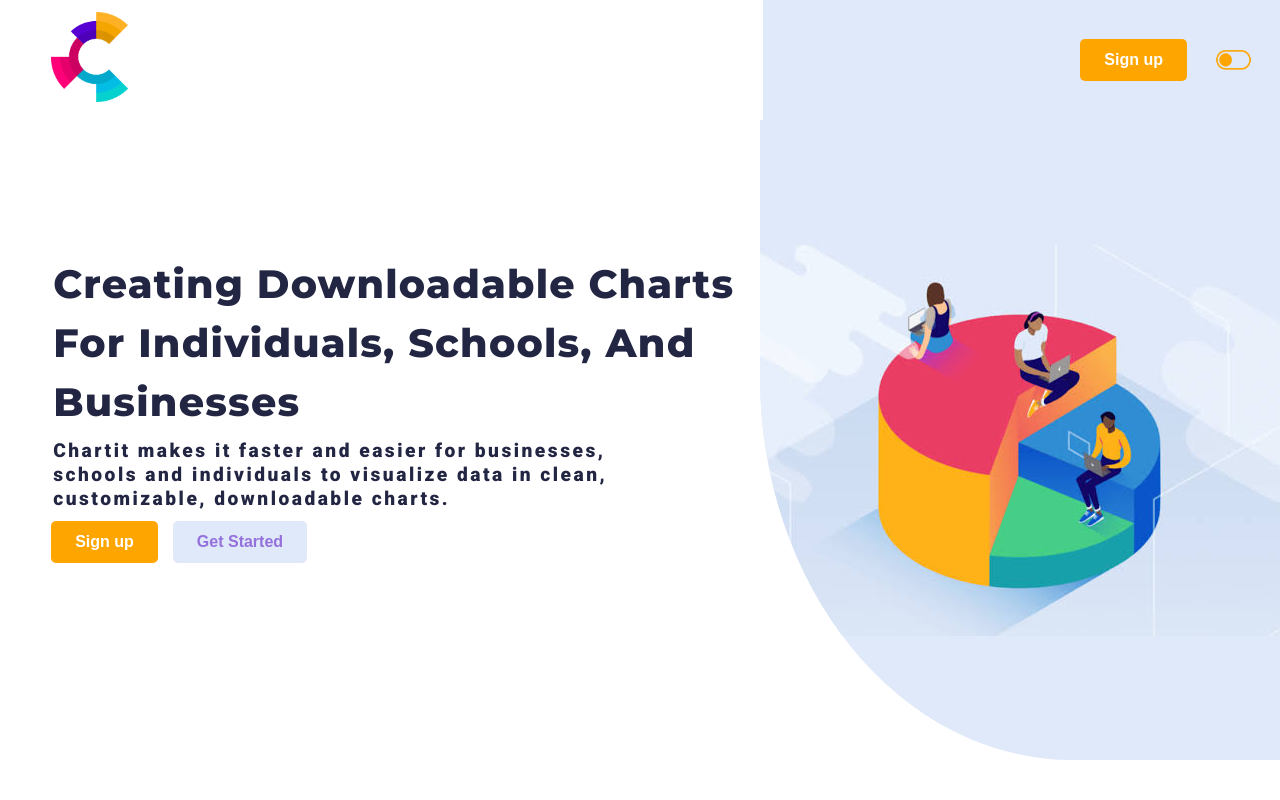
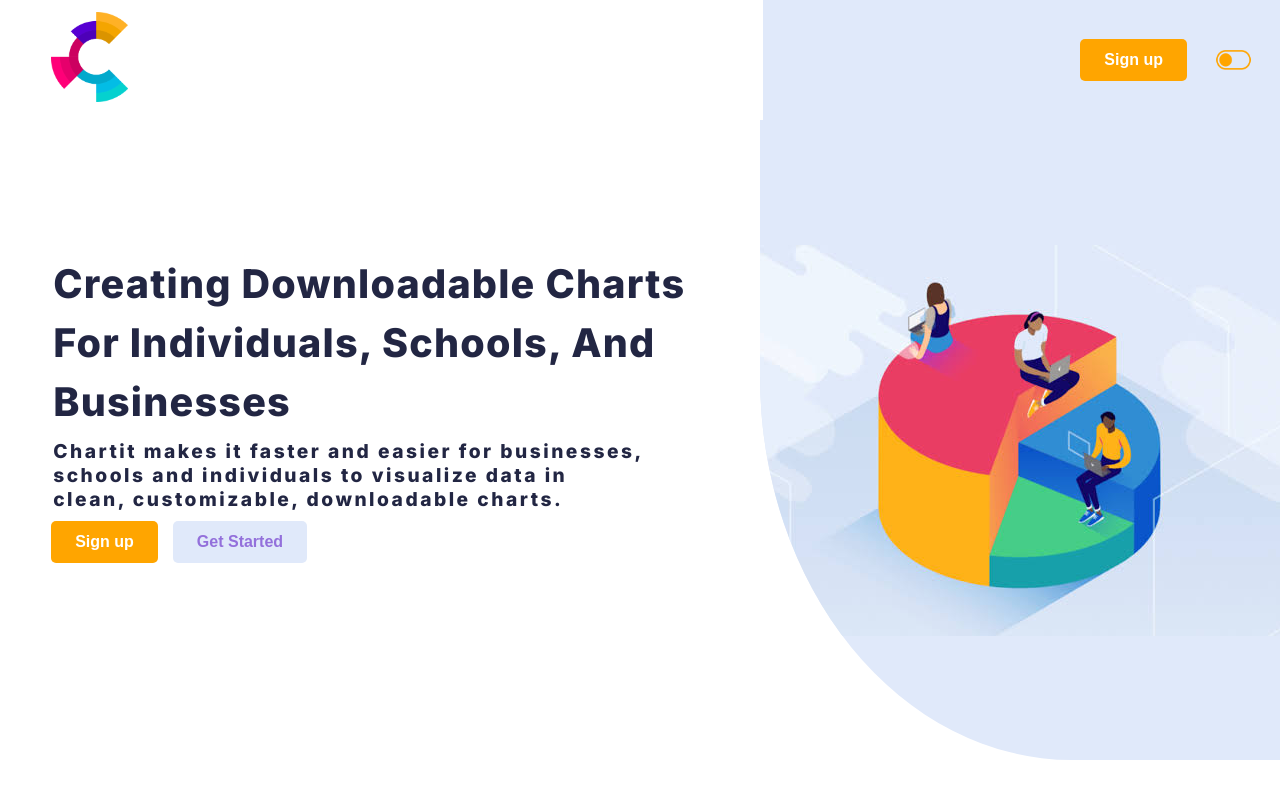
Before and after one commit to MiracleUFO/Chartit, a React (Create React App) app: page / in a window 1280 px wide. Shown: the top 800 px of the page. Built offline with nearby package versions, Linux system fonts and the light colour scheme.

Commit message:
Style tweak

```diff
--- a/public/index.html
+++ b/public/index.html
@@ -8,6 +8,7 @@
     <link href="https://fonts.googleapis.com/css2?family=Roboto:wght@900&display=swap" rel="stylesheet">
     <link href="https://fonts.googleapis.com/css2?family=Nunito&display=swap" rel="stylesheet">
     <link href="https://fonts.googleapis.com/css2?family=Montserrat:wght@500;800&display=swap" rel="stylesheet">
+    <link href="https://fonts.googleapis.com/css2?family=Inter:wght@800&display=swap" rel="stylesheet">
     <meta name="description" content="Chartit create simple and sleek bar charts, pie charts, histograms, frequency polygons, cumulative frequency curves and others seamlessly" />
     <title>Chartit: Create charts seamlessly</title>
   </head>
--- a/src/styles/globalStyles.js
+++ b/src/styles/globalStyles.js
@@ -21,7 +21,7 @@ export const GlobalStyles = createGlobalStyle`
 		display: none;
 	}
 	h1, #charter-wrapper-wrapper > h2 {
-		font-family: 'Montserrat';
+		font-family: 'Inter';
 		color: ${({theme}) => theme.heroTextColor};
 	}
 	.flex {
@@ -285,7 +285,7 @@ export const GlobalStyles = createGlobalStyle`
 	}
 	#hero > section > h1 {
 		font-size: 2.8rem;
-		font-weight: 600;
+		font-weight: 800;
 		line-height: 3.7rem;
 		letter-spacing: 1.2px;
 		padding-top: 4.7vh;
@@ -295,8 +295,8 @@ export const GlobalStyles = createGlobalStyle`
 			display: none;
 	}
 	#hero > section:first-of-type p {
-		font-family: 'Roboto';
-		font-weight: 900;
+		font-family: 'Inter';
+		font-weight: 800;
 		font-size: 1.15rem;;
 		line-height: 1.5rem;
 		letter-spacing: 1.2px;
@@ -335,7 +335,7 @@ export const GlobalStyles = createGlobalStyle`
 
 	@media screen and (max-height: 600px) {
 		#hero > section > h1 {
-			font-size: 2.1rem;
+			font-size: 2.3rem;
 			line-height: 3.2rem;
 		}
 		#hero-text {
@@ -370,7 +370,7 @@ export const GlobalStyles = createGlobalStyle`
 		}
 		#hero > section > h1, #hero > section:first-of-type p {
 			color: ${({theme}) => theme.heroTextColor};
-			width: 45rem;
+			width: 42rem;
 		}
 		#hero > section > h1 span, #hero > section:first-of-type p span {
 			display: inline;
@@ -549,7 +549,7 @@ export const GlobalStyles = createGlobalStyle`
 		}
 		#charter-wrapper-wrapper > h2 {
 			margin-bottom: 50px;
-			font: bolder 2.8rem 'Montserrat';
+			font: bolder 2.8rem 'Inter';
 		}
 		#preview-icon {
 			width: 17vw;
```
